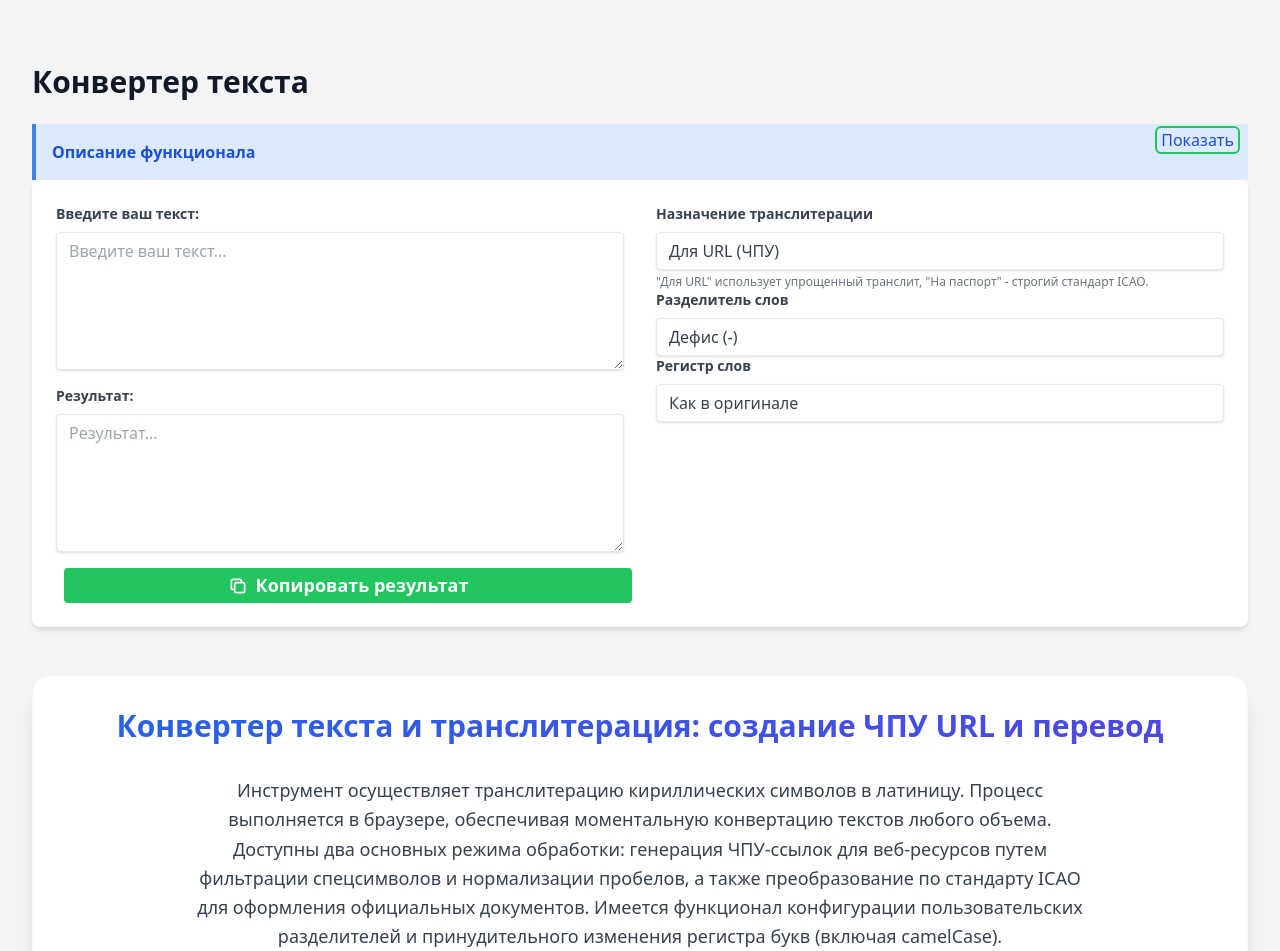
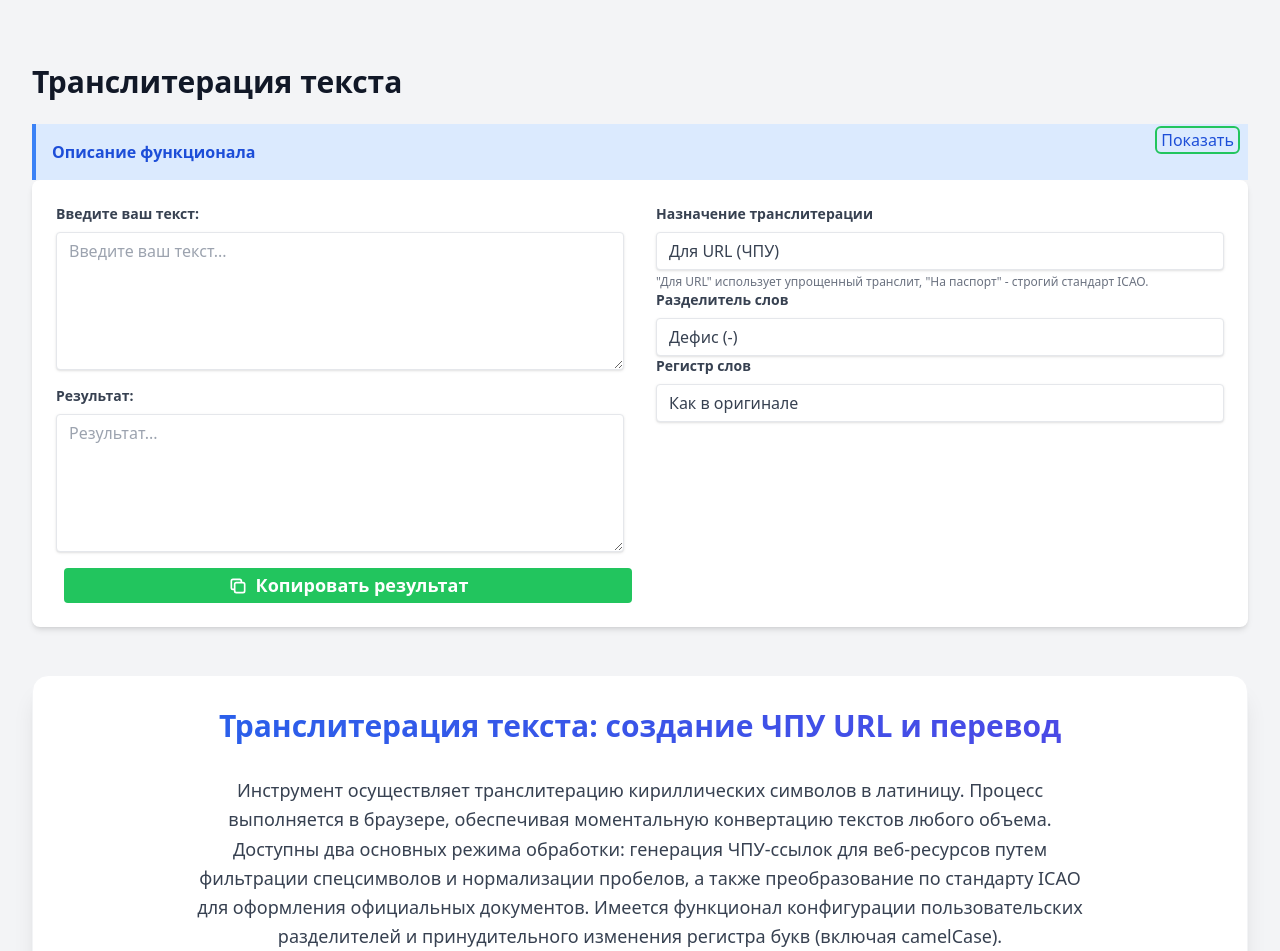
Before and after one commit to kosh12007/SerpDeployDocker, a Flask app: page /text-converter in a window 1280 px wide. Shown: the part 111-1062 px from the top of the page. Run offline with Flask 3, Linux system fonts and the light colour scheme; parts of the project's set-up code (start-up, migrations or seed data) failed here and were passed over; some libraries are stand-ins or nearby versions.

Commit message:
refactor: Переименован инструмент конвертера в 'Транслитерация текста' (title, h1, метатеги, меню, SEO-раздел)

```diff
--- a/templates/components/header.html
+++ b/templates/components/header.html
@@ -160,7 +160,7 @@
                 <li><a href="{{ url_for('clustering_bp.clustering_page') }}" class="text-white">Кластеризация</a></li>
                 <li class="py-2"><a href="{{ url_for('uniqueness.uniqueness_page') }}" class="text-white">Проверка
                         уникальности</a></li>
-                <li><a href="{{ url_for('text_converter.index') }}" class="text-white">Конвертер текста</a></li>
+                <li><a href="{{ url_for('text_converter.index') }}" class="text-white">Транслитерация текста</a></li>
 
                 <li><a href="{{ url_for('main.keyword_frequency') }}" class="text-white">Частотность ключевых слов (В
                         разработке)</a>
@@ -210,7 +210,7 @@
         <li><a href="{{ url_for('clustering_bp.clustering_page') }}" class="mobile-menu-link">Кластеризация</a></li>
         <li><a href="{{ url_for('uniqueness.uniqueness_page') }}" class="mobile-menu-link">Проверка уникальности</a>
         </li>
-        <li><a href="{{ url_for('text_converter.index') }}" class="mobile-menu-link">Конвертер текста</a></li>
+        <li><a href="{{ url_for('text_converter.index') }}" class="mobile-menu-link">Транслитерация текста</a></li>
         <li class="mobile-menu-group-title">AI Инструменты</li>
         <li><a href="{{ url_for('ai.ai_page') }}" class="mobile-menu-link">AI Ассистент</a></li>
         <li><a href="{{ url_for('ai.article_generator_page') }}" class="mobile-menu-link">Генератор статей ТЕСТ</a></li>
--- a/templates/text_converter.html
+++ b/templates/text_converter.html
@@ -1,16 +1,16 @@
 {% extends "layout.html" %}
 
-{% block title %}Конвертер текста - SEO орбита{% endblock %}
+{% block title %}Транслитерация текста онлайн - SEO орбита{% endblock %}
 {% block meta_description %}Инструмент для конвертации и транслитерации текста. Отлично подходит для создания ЧПУ URL
-или перевода ФИО по стандарту паспорта.{% endblock %}
-{% block meta_keywords %}конвертер текста, транслитерация, ЧПУ URL, транслит паспорта РФ, форматирование текста{%
+или перевода ФИО по стандарту ICAO для оформления официальных документов.{% endblock %}
+{% block meta_keywords %}транслитерация текста, создание ЧПУ URL, транслит паспорта РФ, форматирование текста{%
 endblock %}
 
 {% from "components/info_block.html" import render_info_block %}
 
 {% block content %}
 <div class="container mx-auto px-4 py-8">
-    <h1 class="text-3xl font-bold mb-6">Конвертер текста</h1>
+    <h1 class="text-3xl font-bold mb-6">Транслитерация текста</h1>
 
     {% set info_content %}
     <p>Многофункциональный инструмент для преобразования и транслитерации текста в режиме реального времени.</p>
@@ -116,7 +116,7 @@ endblock %}
         class="mt-12 bg-white dark:bg-gray-800 p-8 rounded-2xl shadow-xl border border-gray-100 dark:border-gray-700 transition-all duration-300">
         <h2
             class="text-3xl font-extrabold mb-8 text-transparent bg-clip-text bg-gradient-to-r from-blue-600 to-indigo-600 dark:from-blue-400 dark:to-indigo-400 text-center">
-            Конвертер текста и транслитерация: создание ЧПУ URL и перевод
+            Транслитерация текста: создание ЧПУ URL и перевод
         </h2>
 
         <p class="text-lg text-gray-700 dark:text-gray-300 mb-8 leading-relaxed text-center max-w-4xl mx-auto">
```
